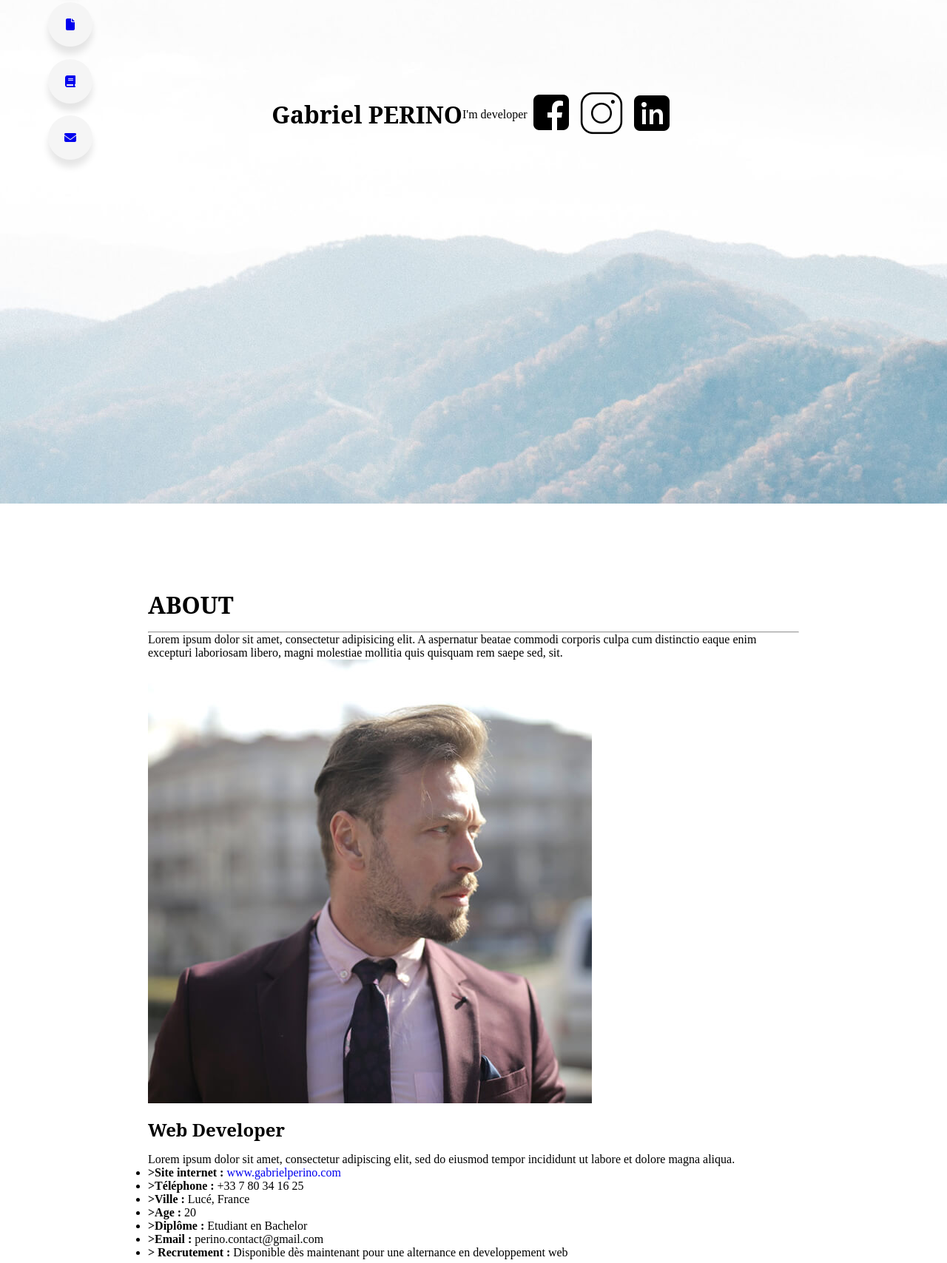
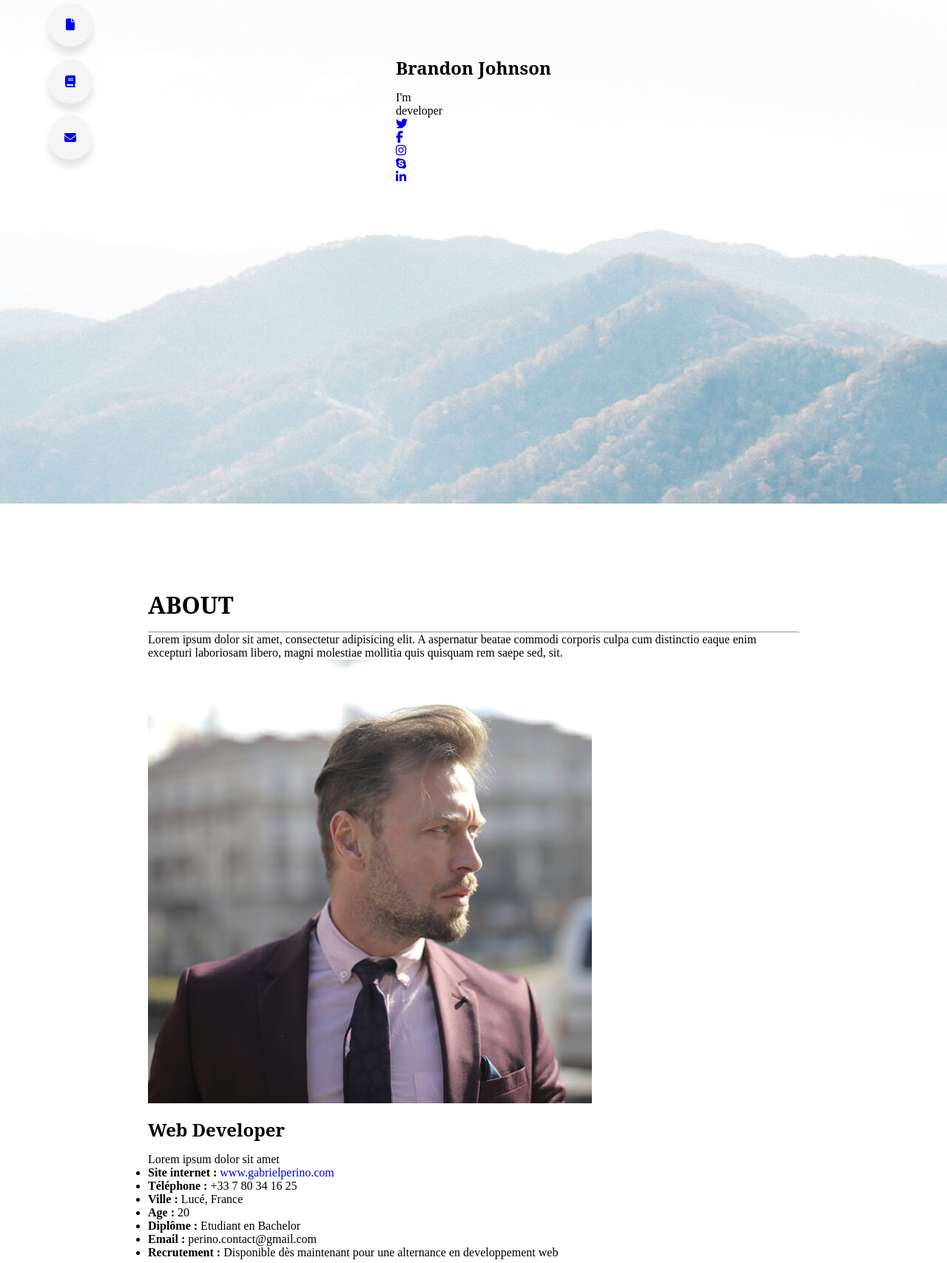
Before and after one commit to coderangel117/Myresume, a website: page index.html in a window 1280 px wide. Shown: the part 372-2080 px from the top of the page at 74% size. Drawn offline with nearby package versions, Linux system fonts and the light colour scheme; files that its build step writes are made by us from their sources; files whose address does not match are found by name; a web font is replaced by a local one.

Commit message:
refactor[scss] :structure -Change link css - Update structure about section

```diff
--- a/index.html
+++ b/index.html
@@ -4,7 +4,7 @@
     <meta charset="UTF-8">
     <script src="https://kit.fontawesome.com/0443606be6.js" crossorigin="anonymous"></script>
     <!--    <link rel="stylesheet" href="style.css">-->
-    <link rel="stylesheet" href="assets/main.css">
+    <link rel="stylesheet" href="assets/css/main.css">
     <script src="script.js"></script>
     <title>My portfolio</title>
 </head>
@@ -43,25 +43,50 @@
     </div>
 </header>
 <body>
-<div id="hero">
-    <h1>Gabriel PERINO</h1>
-    <div class="description">I'm developer</div>
+<section id="hero">
+    <div class="hero-container">
+        <div class="centered-container">
+            <div class="name"><h1>Brandon Johnson</h1></div>
+            <div class="description">I'm
+                <div class="dynamic">developer</div>
+            </div>
             <div class="icons-reseau">
+                <div class="icon">
+                    <a href="https://www.twitter.com/">
+                        <i class="fa fa-twitter"></i>
+                    </a>
+                </div>
+                <div class="icon">
                     <a href="https://www.facebook.com/">
-            <img src="icones/facebook.png" alt="facebook">
+                        <i class="fa fa-facebook"></i>
                     </a>
+                </div>
+                <div class="icon">
                     <a href="https://www.instagram.com">
-            <img src="icones/instagram.png" alt="instagram">
+                        <i class="fa fa-instagram"></i>
                     </a>
+                </div>
+                <div class="icon">
+                    <a href="https://www.skype.com/">
+                        <i class="fa fa-skype"></i>
+                    </a>
+                </div>
+                <div class="icon">
                     <a href="https://www.linkedin.com/">
-            <img src="icones/linkedin.png" alt="linkedin">
+                        <i class="fa fa-linkedin"></i>
                     </a>
                 </div>
             </div>
+        </div>
+    </div>
+</section>
 
 <div id="about">
+    <div class="title">
         <h1>ABOUT</h1>
+    </div>
     <hr>
+    <div class="description">
         <p>Lorem ipsum dolor sit amet, consectetur adipisicing elit.
             A aspernatur beatae commodi corporis culpa cum distinctio eaque enim excepturi laboriosam libero,
             magni molestiae mollitia quis quisquam rem saepe sed, sit.
@@ -70,20 +95,33 @@
         <div class="job">
             <h2> Web Developer </h2>
         </div>
-    <p>Lorem ipsum dolor sit amet, consectetur adipiscing elit, sed do eiusmod tempor incididunt ut labore et dolore magna aliqua.</p>
-    <ul>
-        <li><p><b>>Site internet : </b> <a href="https://gabrielperino.com">www.gabrielperino.com</a></p></li>
-        <li><p><b>>Téléphone : </b> +33 7 80 34 16 25 </p></li>
-        <li><p><b>>Ville : </b> Lucé, France</p></li>
-        <li><p><b>>Age : </b>20</p></li>
-        <li><p><b>>Diplôme : </b> Etudiant en Bachelor</p></li>
-        <li><p><b>>Email : </b> perino.contact@gmail.com</p></li>
-        <li><p><b>> Recrutement : </b> Disponible dès maintenant pour une alternance en developpement web</p></li>
+        <p>Lorem ipsum dolor sit amet</p>
+        <ul class="list">
+            <li><p><b>Site internet : </b> <a href="https://gabrielperino.com">www.gabrielperino.com</a></p></li>
+            <li><p><b>Téléphone : </b> +33 7 80 34 16 25 </p></li>
+            <li><p><b>Ville : </b> Lucé, France</p></li>
+            <li><p><b>Age : </b>20</p></li>
+            <li><p><b>Diplôme : </b> Etudiant en Bachelor</p></li>
+            <li><p><b>Email : </b> perino.contact@gmail.com</p></li>
+            <li><p><b> Recrutement : </b> Disponible dès maintenant pour une alternance en developpement web</p>
+            </li>
         </ul>
-    <div class="skills">
+    </div>
+</div>
+<br>
+<br>
+<br>
+<br>
+<br>
+<br>
+<br>
+<br>
+<br>
+<section id="skills">
+    <div class="">
         <h1>Compétences</h1>
         <p>Magnam dolores commodi suscipit. Necessitatibus eius consequatur ex aliquid fuga eum quidem. Sit sint consectetur velit. Quisquam quos quisquam cupiditate. Et nemo qui impedit suscipit alias ea. Quia fugiat sit in iste officiis commodi quidem hic quas.</p>
-
+    </div>
     <div class="skills-level">
         <p>html</p>100%
         <p>css</p>90%
@@ -92,8 +130,7 @@
         <p>Wordpress / CMS</p>90%
         <p>PHOTOSHOP</p>-100%
     </div>
-    </div>
-</div>
+</section>
 <div id="resume">
     <h1>Resume</h1>
     <hr>
```
Lines whose indentation alone changed are shown as unchanged.
